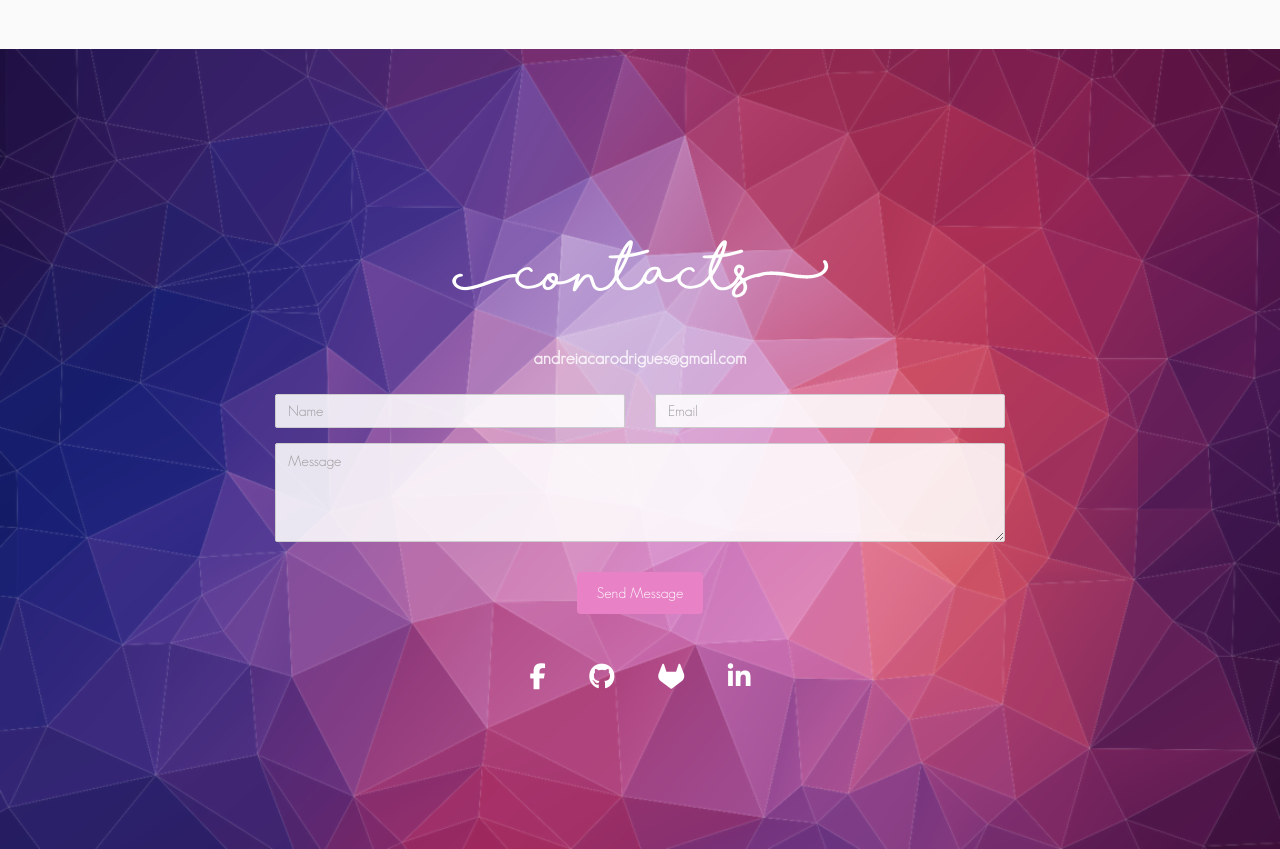
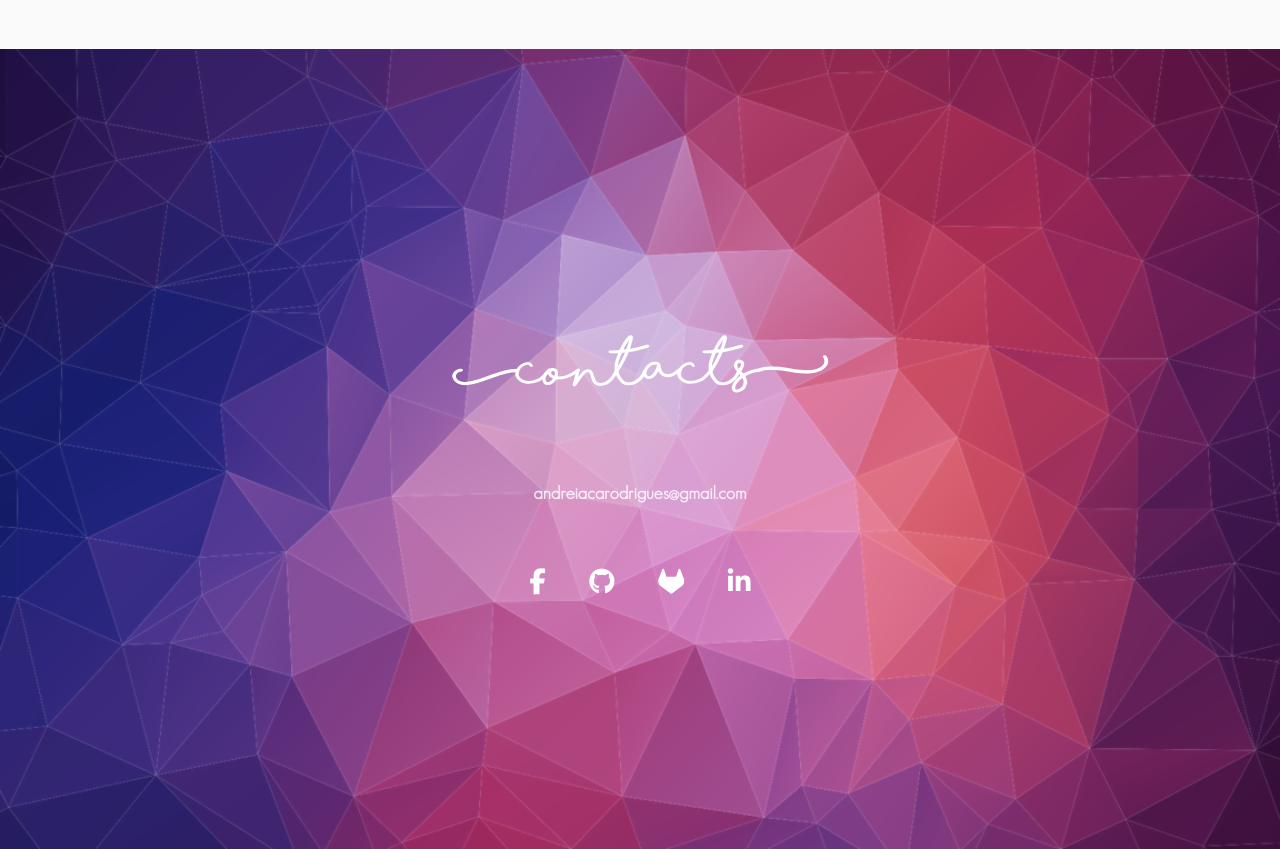
Before and after one commit to andreiacarodrigues/andreiacarodrigues.github.io, a PHP site: page / in a window 1280 px wide. Shown: the part 3410-4259 px from the top of the page. Run offline with PHP 8.4, Linux system fonts and the light colour scheme; some libraries are stand-ins or nearby versions.

Commit message:
cuz github doesn't let me send emails :/

```diff
--- a/css/style.css
+++ b/css/style.css
@@ -561,7 +561,7 @@ hr {
 }
 
 #contact h2{
-    margin-bottom: 20px !important;
+    margin-bottom:60px !important;
     color:white;
 }
 
--- a/index.html
+++ b/index.html
@@ -314,8 +314,8 @@
             </div>
             <div class="clearfix"></div>
         </div>
-        <div class="col-md-8 col-md-offset-2">
-            <form name="sentMessage" id="contactForm" novalidate onsubmit="event.preventDefault(); sendEmail();">
+       <div class="col-md-8 col-md-offset-2">
+           <!--  <form name="sentMessage" id="contactForm" novalidate onsubmit="event.preventDefault(); sendEmail();">
                 <div class="row">
                     <div class="col-md-6">
                         <div class="form-group">
@@ -336,7 +336,7 @@
                 </div>
                 <div id="success"></div>
                 <button type="submit" class="btn btn-default">Send Message</button>
-            </form>
+            </form> -->
             <div class="social">
                 <ul>
                     <li><a href="https://www.facebook.com/andreiarodrigues139"><i class="fa fa-facebook"></i></a></li>
```
